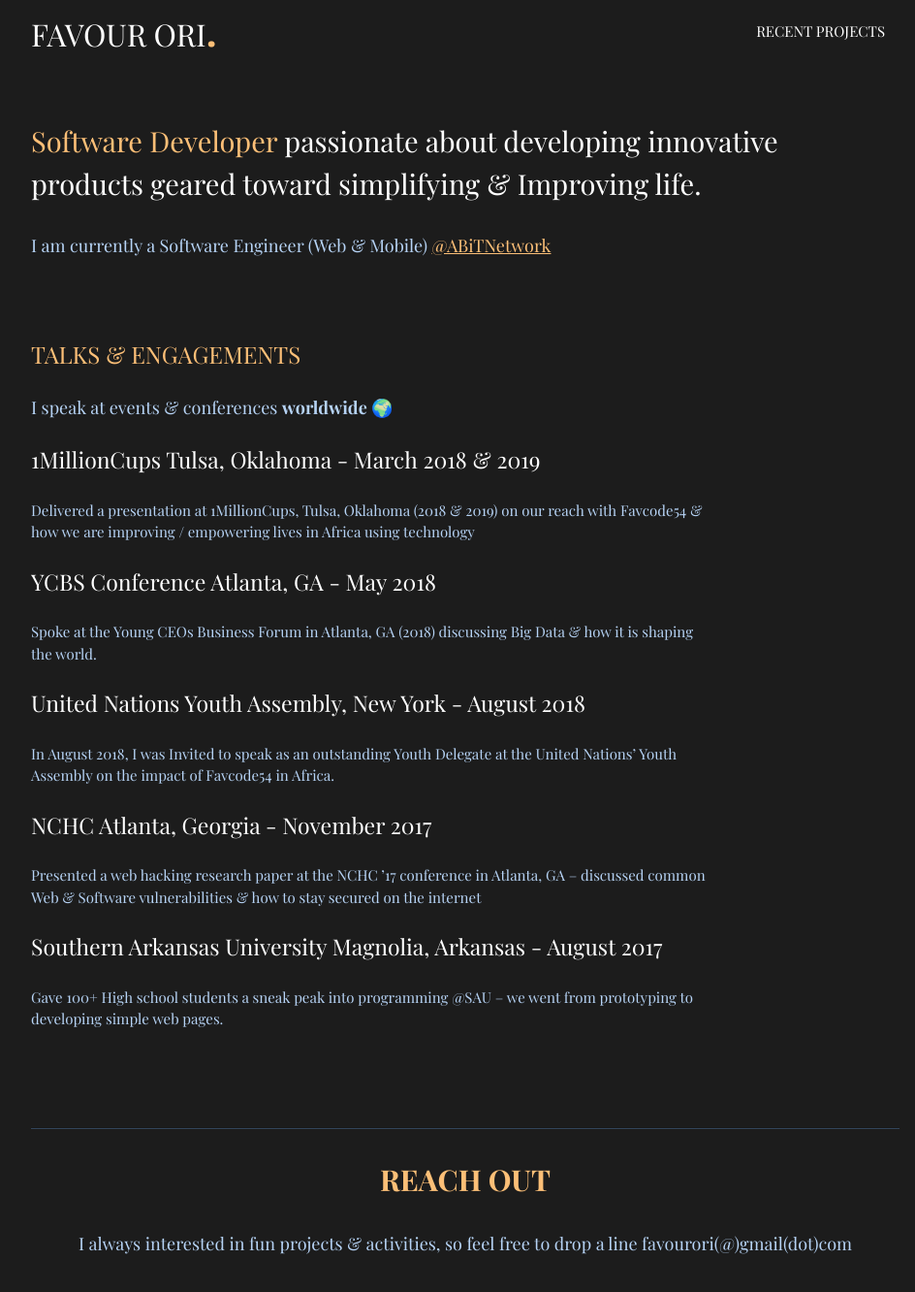
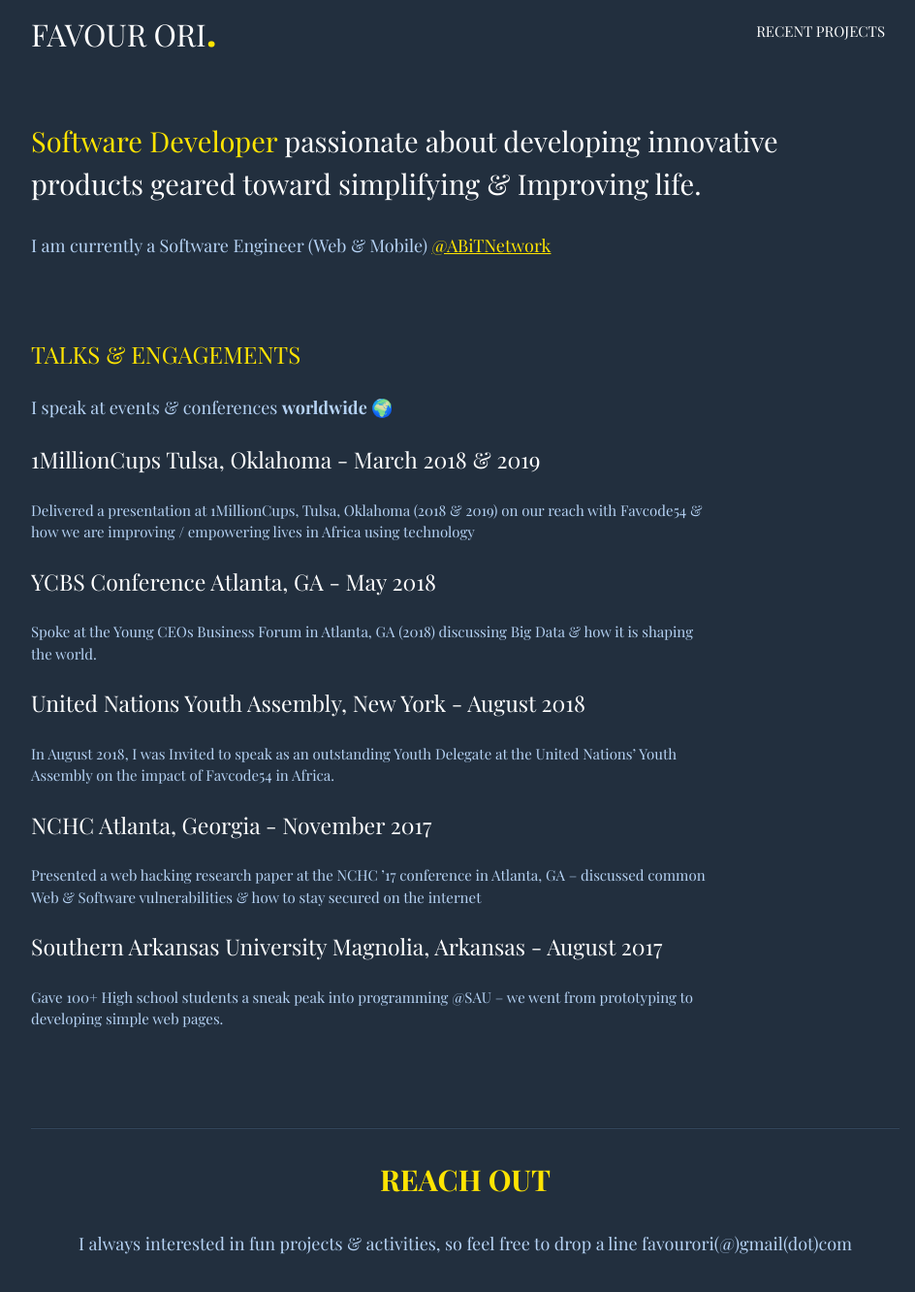
Before and after one commit to favourori/19-pws, a Vue app: page / in a window 1280 px wide. Shown: the top 1332 px of the page at 97% size, without its empty margins (160-1104 px from the left). Built offline with nearby package versions, Linux system fonts and the light colour scheme.

Commit message:
reverted

```diff
--- a/public/index.html
+++ b/public/index.html
@@ -25,7 +25,7 @@
     <script src="https://cdnjs.cloudflare.com/ajax/libs/materialize/1.0.0/js/materialize.min.js"></script>
   </head>
   <body
-    style="background-color:#1C1C1C; font-family: 'Playfair Display', serif;"
+    style="background-color:#222F3E; font-family: 'Playfair Display', serif;"
   >
     <noscript>
       <strong
--- a/src/components/Footer.vue
+++ b/src/components/Footer.vue
@@ -20,7 +20,7 @@ export default {
 
 <style>
 .footer-secondary-color {
-  color: #fcbf77;
+  color: #FFE402;
   font-weight: 700;
   font-size: 30px;
 }
--- a/src/components/Intro.vue
+++ b/src/components/Intro.vue
@@ -38,6 +38,6 @@ export default {
 }
 
 .secondary-color-bold {
-  color: #fcbf77;
+  color: #FFE402;
 }
 </style>
--- a/src/components/NavBar.vue
+++ b/src/components/NavBar.vue
@@ -33,11 +33,11 @@ export default {
 <!-- Add "scoped" attribute to limit CSS to this component only -->
 <style scoped>
 .primary-background {
-  background-color: #1c1c1c;
+  background-color: #222f3e;
 }
 
 .secondary-color {
-  color: #fcbf77;
+  color: #FFE402;
   font-weight: 700;
   font-size: 40px;
 }
--- a/src/components/Speaking.vue
+++ b/src/components/Speaking.vue
@@ -57,7 +57,7 @@ export default {
 
 <style>
 .secondary-color {
-  color: #fcbf77;
+  color: #FFE402;
 }
 
 .light-color {
```
